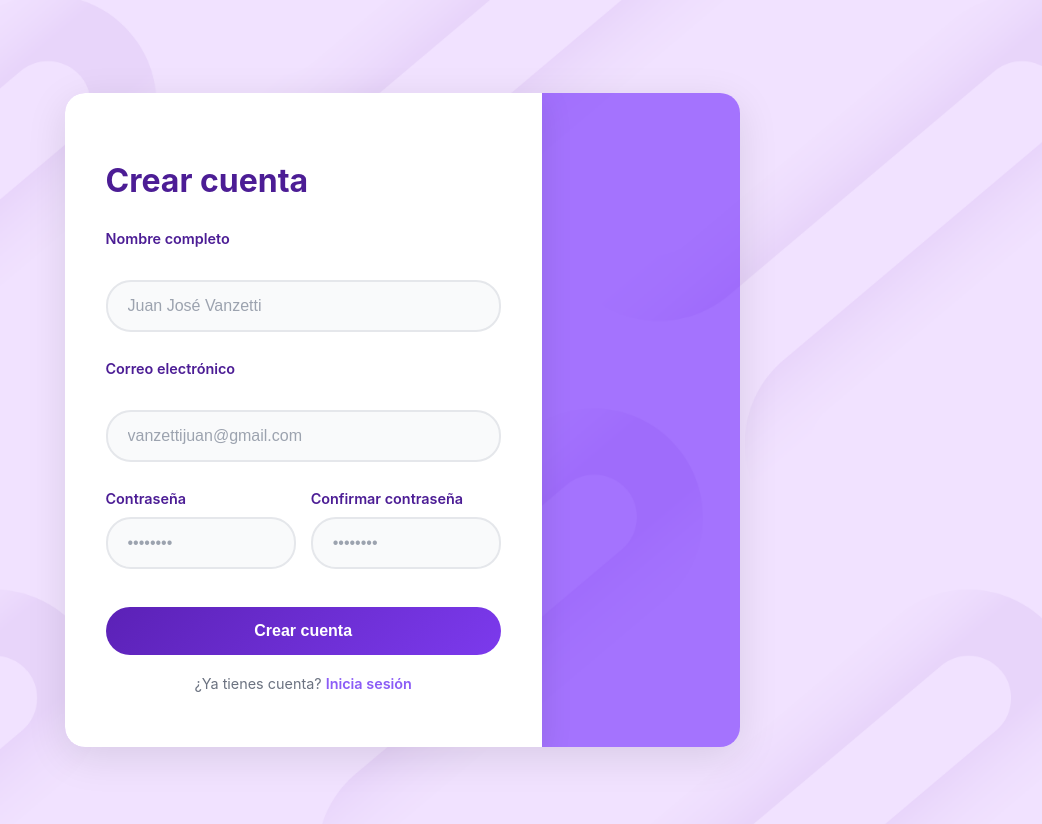
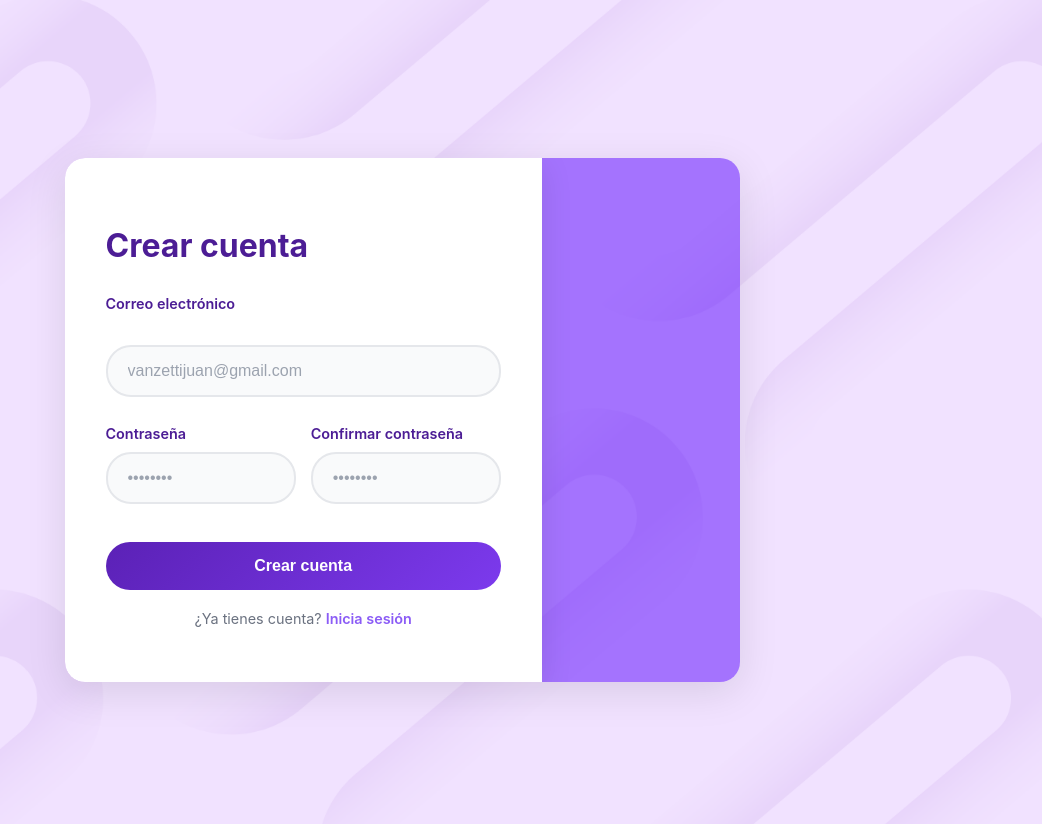
Before and after one commit to fedeeperon/proyecto_iyc_front, a React (Vite) app: page /register in a window 1280 px wide. Shown: the top 824 px of the page, without its empty margins (238-1280 px from the left). Built offline with nearby package versions, Linux system fonts and the light colour scheme.

Commit message:
Actualización de register.tsx para que solo pida email y contraseña

```diff
--- a/src/components/register.tsx
+++ b/src/components/register.tsx
@@ -64,12 +64,6 @@ export default function Register() {
                 {success}
               </div>
             )}
-            <label>Nombre completo</label>
-            <input
-              type="text"
-              placeholder="Juan José Vanzetti"
-              disabled={loading}
-            />
             <label>Correo electrónico</label>
             <input
               type="email"
--- a/src/interfaces/login-response.ts
+++ b/src/interfaces/login-response.ts
@@ -3,6 +3,5 @@ export interface LoginResponse {
   user: {
     id: number;
     email: string;
-    name: string;
   };
 }
--- a/src/interfaces/user-profile.ts
+++ b/src/interfaces/user-profile.ts
@@ -2,5 +2,4 @@
 export interface UserProfile {
   id: number;
   email: string;
-  nombreCompleto: string;
 }
```
